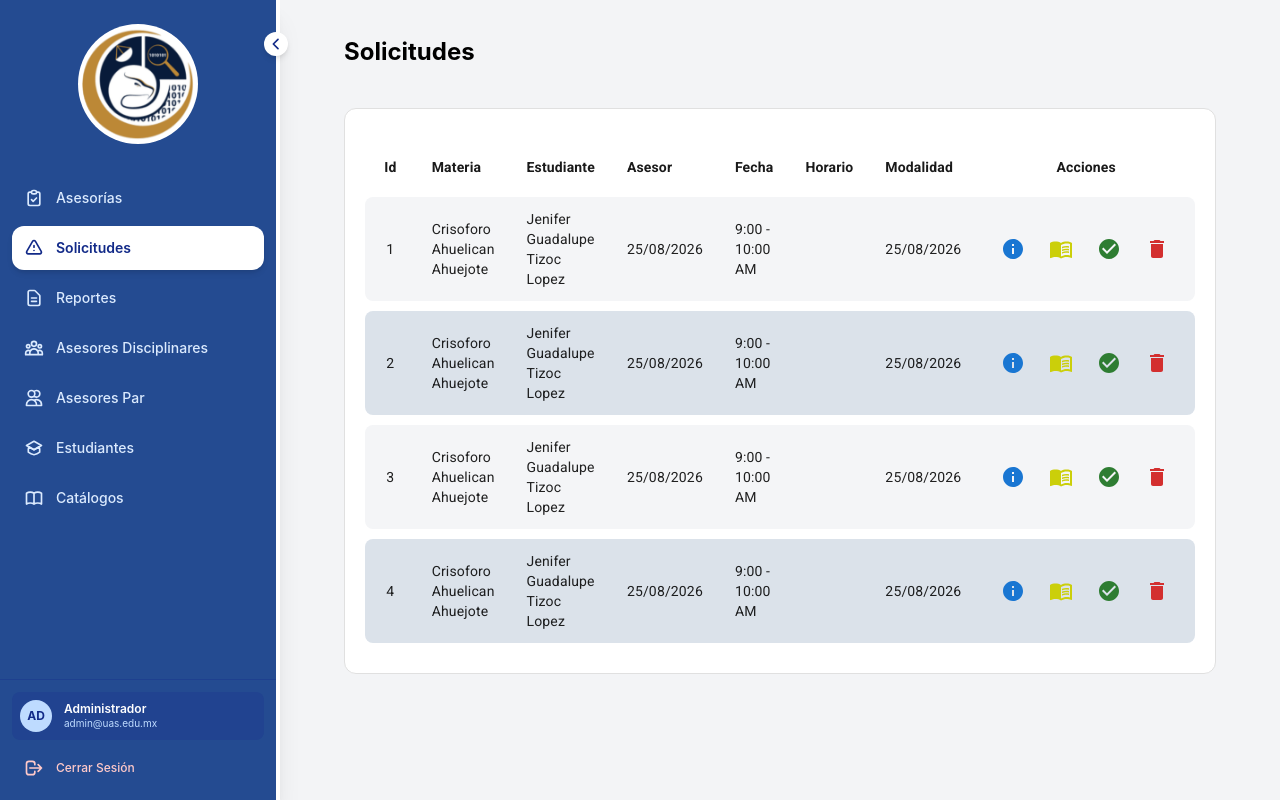
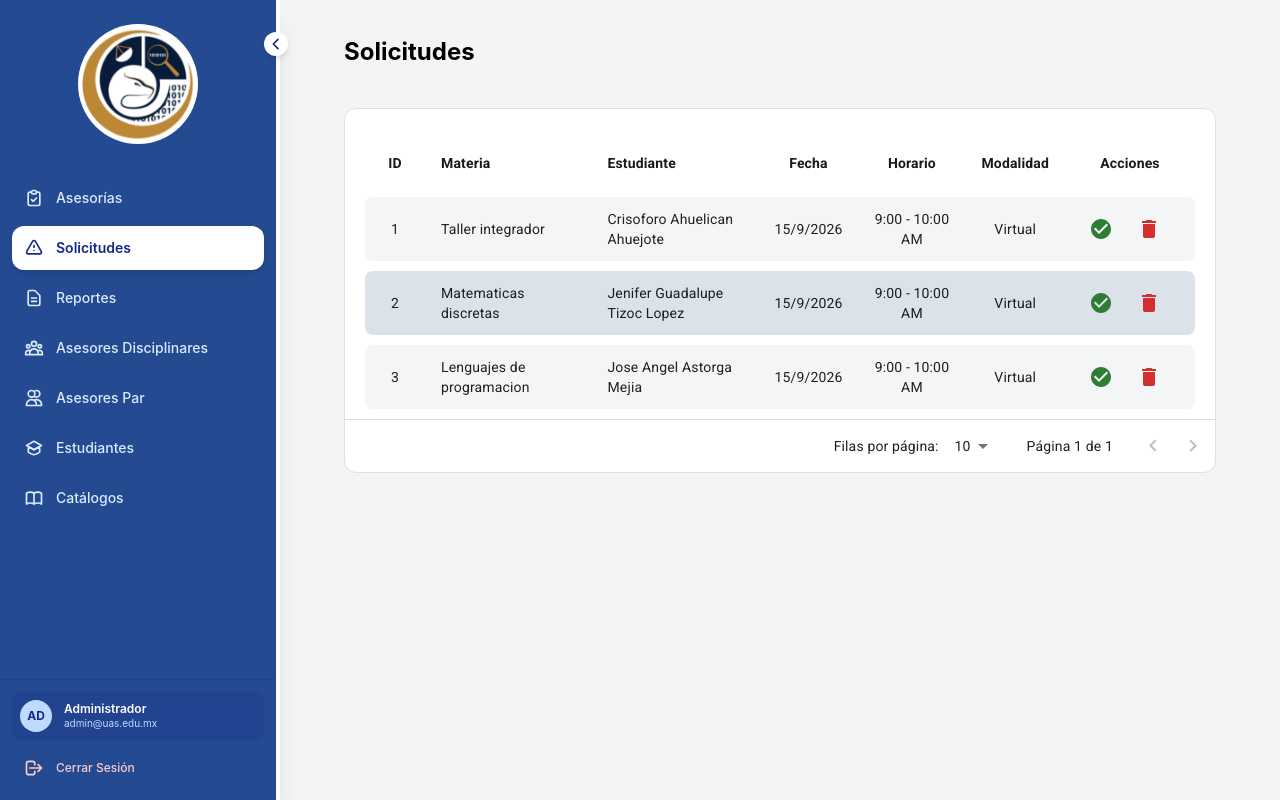
Before and after one commit to Jose290204/Asesorias-FIC-web-new, a React (Vite) app: page /admin/solicitudes in a window 1280 px wide. Built offline with nearby package versions, Linux system fonts and the light colour scheme; a web font is replaced by a local one.

Commit message:
Se agrego tabla y fromato a la pagina de solicitudes

```diff
--- a/src/modules/tutorias/rolAdministrador/components/TablaAsesorias.jsx
+++ b/src/modules/tutorias/rolAdministrador/components/TablaAsesorias.jsx
@@ -148,7 +148,7 @@ export default function TablaAsesorias({ rows = [] }) {
                             <TableCell align='left'>Asesor</TableCell>
                             <TableCell align='center'>Inicio</TableCell>
                             <TableCell align='center'>Horario</TableCell>
-                            <TableCell sx={{ width: '220px' }} align='center'>Acciones</TableCell>
+                            <TableCell sx={{ width: '200px' }} align='center'>Acciones</TableCell>
                         </TableRow>
                     </TableHead>
 
@@ -180,7 +180,7 @@ export default function TablaAsesorias({ rows = [] }) {
                                         <TableCell align='center'>{row.inicio}</TableCell>
                                         <TableCell align='center'>{row.horario}</TableCell>
                                         <TableCell align='center'>
-                                            <Stack direction="row" spacing={1} justifyContent="center">
+                                            <Stack direction="row" spacing={0.2} justifyContent="center">
                                                 <Tooltip title="Información">
                                                     <IconButton color="primary" onClick={() => handleOpenInfo(row)}>
                                                         <InfoIcon />
--- a/src/modules/tutorias/rolAdministrador/components/TablaSolicitudes.jsx
+++ b/src/modules/tutorias/rolAdministrador/components/TablaSolicitudes.jsx
@@ -1,3 +1,4 @@
+import { useState } from 'react';
 import Table from '@mui/material/Table';
 import TableBody from '@mui/material/TableBody';
 import TableCell from '@mui/material/TableCell';
@@ -7,118 +8,218 @@ import TableRow from '@mui/material/TableRow';
 import Paper from '@mui/material/Paper';
 import Stack from '@mui/material/Stack';
 import IconButton from '@mui/material/IconButton';
-import Tooltip from '@mui/material/Tooltip';
-import InfoIcon from '@mui/icons-material/Info';
-import MenuBookIcon from '@mui/icons-material/MenuBook';
+import TablePagination from '@mui/material/TablePagination';
 import CheckCircleIcon from '@mui/icons-material/CheckCircle';
 import DeleteIcon from '@mui/icons-material/Delete';
+import Tooltip from '@mui/material/Tooltip';
 
-// Datos adaptados a la nueva estructura de la imagen
-const rows = [
-    { id: 1, materia: "Programacion orientada en objetos", estudiante: "Crisoforo Ahuelican Ahuejote", asesor: "Jenifer Guadalupe Tizoc Lopez", fecha: "25/08/2026", horario: "9:00 - 10:00 AM" },
-    { id: 2, materia: "Programacion orientada en objetos", estudiante: "Crisoforo Ahuelican Ahuejote", asesor: "Jenifer Guadalupe Tizoc Lopez", fecha: "25/08/2026", horario: "9:00 - 10:00 AM" },
-    { id: 3, materia: "Programacion orientada en objetos", estudiante: "Crisoforo Ahuelican Ahuejote", asesor: "Jenifer Guadalupe Tizoc Lopez", fecha: "25/08/2026", horario: "9:00 - 10:00 AM" },
-    { id: 4, materia: "Programacion orientada en objetos", estudiante: "Crisoforo Ahuelican Ahuejote", asesor: "Jenifer Guadalupe Tizoc Lopez", fecha: "25/08/2026", horario: "9:00 - 10:00 AM" },
-];
+import ToastNotification from '../../../../components/ui/ToastNotification';
+import {
+    ModalConfirmarAsesoria,
+    ModalEliminarAsesoria
+} from './ModalesAsesorias';
 
-export default function TablaSolicitudes() {
-    const handleInfo = (id) => console.log('Info id:', id);
-    const handleEditar = (id) => console.log('Editar id:', id);
-    const handleEliminar = (id) => console.log('Eliminar id:', id);
+export default function TablaSolicitudes({ rows = [] }) {
+    // Estados para Modales
+    const [selectedRow, setSelectedRow] = useState(null);
+    const [modalConfirmOpen, setModalConfirmOpen] = useState(false);
+    const [modalEliminarOpen, setModalEliminarOpen] = useState(false);
+
+    // Estado para el Toast Global
+    const [toast, setToast] = useState({
+        open: false,
+        message: '',
+        type: 'info'
+    });
+
+    // Estados para la Paginación
+    const [page, setPage] = useState(0);
+    const [rowsPerPage, setRowsPerPage] = useState(10);
+
+    // Handlers para Paginación
+    const handleChangePage = (event, newPage) => {
+        setPage(newPage);
+    };
+
+    const handleChangeRowsPerPage = (event) => {
+        setRowsPerPage(parseInt(event.target.value, 10));
+        setPage(0);
+    };
+
+    const showToast = (message, type = 'info') => {
+        setToast({ open: true, message, type });
+    };
+
+    const handleCloseToast = () => {
+        setToast((prev) => ({ ...prev, open: false }));
+    };
+
+    // Handlers para Abrir Modales
+    const handleOpenAprobar = (row) => {
+        setSelectedRow(row);
+        setModalConfirmOpen(true);
+    };
+
+    const handleOpenEliminar = (row) => {
+        setSelectedRow(row);
+        setModalEliminarOpen(true);
+    };
+
+    const handleConfirmAprobar = () => {
+        console.log('Solicitud aprobada:', selectedRow?.id);
+        setModalConfirmOpen(false);
+    };
+
+    const handleConfirmEliminar = () => {
+        console.log('Solicitud eliminada:', selectedRow?.id);
+        setModalEliminarOpen(false);
+    };
+
+    // Corte de filas visibles según la página actual
+    const visibleRows = rows.slice(
+        page * rowsPerPage,
+        page * rowsPerPage + rowsPerPage
+    );
 
     return (
-        <TableContainer
-            component={Paper}
+        <Paper
             variant="outlined"
             sx={{
-                p: 2.5,
+                width: '100%',
                 borderRadius: '12px',
                 borderColor: '#e0e0e0',
-                width: '100%',
-                margin: 'auto'
+                overflow: 'hidden'
+            }}
+        >
+            {/* Contenedor con altura máxima y scroll interno exclusivo */}
+            <TableContainer
+                sx={{
+                    px: 2.5,
+                    pt: 2.5,
+                    pb: 0,
+                    maxHeight: '500px',
+                    overflowY: 'auto'
                 }}
             >
                 <Table
+                    stickyHeader
                     sx={{
-
+                        minWidth: 500,
                         borderCollapse: 'separate',
                         borderSpacing: '0 10px'
                     }}
-                aria-label="tabla de usuarios"
                 >
                     <TableHead>
-                    <TableRow sx={{ '& th': { border: 0, fontWeight: 'bold', color: '#1a1a1a', pb: 1 } }}>
-                        <TableCell align="center" sx={{ width: '60px' }}>Id</TableCell>
-                        <TableCell align="left">Materia</TableCell>
-                        <TableCell align="left">Estudiante</TableCell>
-                        <TableCell align="left">Asesor</TableCell>
-                        <TableCell align="left">Fecha</TableCell>
-                        <TableCell align="left">Horario</TableCell>
-                        <TableCell align="left">Modalidad</TableCell>
-                        <TableCell sx={{ width: '220px' }} align='center'>Acciones</TableCell>
+                        <TableRow
+                            sx={{
+                                '& th': {
+                                    border: 0,
+                                    fontWeight: 'bold',
+                                    color: '#1a1a1a',
+                                    pb: 1,
+                                    backgroundColor: '#ffffff',
+                                    py: 1.5
+                                }
+                            }}
+                        >
+                            <TableCell sx={{ width: '60px' }} align='center'>ID</TableCell>
+                            <TableCell align='left'>Materia</TableCell>
+                            <TableCell align='left'>Estudiante</TableCell>
+                            <TableCell align='center'>Fecha</TableCell>
+                            <TableCell align='center'>Horario</TableCell>
+                            <TableCell align='center'>Modalidad</TableCell>
+                            <TableCell sx={{ width: '130px' }} align='center'>Acciones</TableCell>
                         </TableRow>
                     </TableHead>
 
                     <TableBody>
-                    {rows.map((row, index) => {
-                        const isEven = index % 2 === 0;
-                        const backgroundColor = isEven ? '#f4f5f7' : '#dbe2ea';
-
-                        return (
+                        {visibleRows.length === 0 ? (
+                            <TableRow>
+                                <TableCell colSpan={7} align="center" sx={{ py: 3, color: '#666' }}>
+                                    No se encontraron solicitudes
+                                </TableCell>
+                            </TableRow>
+                        ) : (
+                            visibleRows.map((row, index) => (
                                 <TableRow
                                     key={row.id}
                                     sx={{
-                                    backgroundColor: backgroundColor,
+                                        backgroundColor: index % 2 === 0 ? '#f4f5f7' : '#dbe2ea',
                                         '& td': { border: 0, py: 1.5 },
-                                    '& td:first-of-type': {
-                                        borderTopLeftRadius: '8px',
-                                        borderBottomLeftRadius: '8px'
-                                    },
-                                    '& td:last-child': {
-                                        borderTopRightRadius: '8px',
-                                        borderBottomRightRadius: '8px'
-                                    },
+                                        '& td:first-of-type': { borderTopLeftRadius: '8px', borderBottomLeftRadius: '8px' },
+                                        '& td:last-child': { borderTopRightRadius: '8px', borderBottomRightRadius: '8px' },
                                     }}
                                 >
-                                <TableCell align="center">{row.id}</TableCell>
-                                <TableCell align="left">{row.estudiante}</TableCell>
-                                <TableCell align="left">{row.asesor}</TableCell>
-                                <TableCell align="left">{row.fecha}</TableCell>
-                                <TableCell align="left">{row.horario}</TableCell>
-                                <TableCell align="left">{row.modalidad}</TableCell>
-                                <TableCell align="left">{row.fecha}</TableCell>
+                                    <TableCell align='center'>{row.id}</TableCell>
+                                    <TableCell align='left'>{row.materia}</TableCell>
+                                    <TableCell align='left'>{row.estudiante}</TableCell>
+                                    <TableCell align='center'>{row.fecha}</TableCell>
+                                    <TableCell align='center'>{row.horario}</TableCell>
+                                    <TableCell align='center'>{row.modalidad}</TableCell>
                                     <TableCell align='center'>
                                         <Stack direction="row" spacing={1} justifyContent="center">
-                                        <Tooltip title="Información">
-                                            <IconButton color="primary" onClick={() => handleInfo(row.id)}>
-                                                <InfoIcon />
-                                            </IconButton>
-                                        </Tooltip>
-
-                                        <Tooltip title="Material adicional">
-                                            <IconButton sx={{ color: '#cbcf0a' }} onClick={() => handleInfo(row.id)}>
-                                                <MenuBookIcon />
-                                            </IconButton>
-                                        </Tooltip>
-
-                                        <Tooltip title="Aprobar asesoría">
-                                            <IconButton color="success" onClick={() => handleAprobar(row.id)}>
+                                            <Tooltip title="Aprobar solicitud">
+                                                <IconButton color="success" onClick={() => handleOpenAprobar(row)}>
                                                     <CheckCircleIcon />
                                                 </IconButton>
                                             </Tooltip>
 
                                             <Tooltip title="Eliminar">
-                                            <IconButton color="error" onClick={() => handleEliminar(row.id)}>
+                                                <IconButton color="error" onClick={() => handleOpenEliminar(row)}>
                                                     <DeleteIcon />
                                                 </IconButton>
                                             </Tooltip>
                                         </Stack>
                                     </TableCell>
                                 </TableRow>
-                        );
-                    })}
+                            ))
+                        )}
                     </TableBody>
                 </Table>
             </TableContainer>
+
+            {/* Paginación */}
+            <TablePagination
+                rowsPerPageOptions={[5, 10, 25]}
+                component="div"
+                count={rows.length}
+                rowsPerPage={rowsPerPage}
+                page={page}
+                onPageChange={handleChangePage}
+                onRowsPerPageChange={handleChangeRowsPerPage}
+                labelRowsPerPage="Filas por página:"
+                labelDisplayedRows={({ page, count }) => {
+                    const totalPages = Math.ceil(count / rowsPerPage) || 1;
+                    return `Página ${page + 1} de ${totalPages}`;
+                }}
+                sx={{
+                    borderTop: '1px solid #e0e0e0',
+                    px: 2
+                }}
+            />
+
+            {/* Modales */}
+            <ModalConfirmarAsesoria
+                open={modalConfirmOpen}
+                onClose={() => setModalConfirmOpen(false)}
+                onConfirm={handleConfirmAprobar}
+                showToast={showToast}
+            />
+
+            <ModalEliminarAsesoria
+                open={modalEliminarOpen}
+                onClose={() => setModalEliminarOpen(false)}
+                onConfirm={handleConfirmEliminar}
+                showToast={showToast}
+            />
+
+            {/* Toast Global */}
+            <ToastNotification
+                open={toast.open}
+                onClose={handleCloseToast}
+                message={toast.message}
+                type={toast.type}
+            />
+        </Paper>
     );
 }
--- /dev/null
+++ b/src/modules/tutorias/rolAdministrador/services/solicitudesService.js
@@ -0,0 +1,49 @@
+const mockResponseAPI = {
+    success: true,
+    data: [
+        {
+            id_solicitud: 1,
+            materia: "Taller integrador",
+            estudiante: "Crisoforo Ahuelican Ahuejote",
+            fecha: "2026-09-15T00:00:00.000Z",
+            horario: "9:00 - 10:00 AM",
+            modalidad: "Virtual"
+        },
+        {
+            id_solicitud: 2,
+            materia: "Matematicas discretas",
+            estudiante: "Jenifer Guadalupe Tizoc Lopez",
+            fecha: "2026-09-15T00:00:00.000Z",
+            horario: "9:00 - 10:00 AM",
+            modalidad: "Virtual"
+        },
+        {
+            id_solicitud: 3,
+            materia: "Lenguajes de programacion",
+            estudiante: "Jose Angel Astorga Mejia",
+            fecha: "2026-09-15T00:00:00.000Z",
+            horario: "9:00 - 10:00 AM",
+            modalidad: "Virtual"
+        }
+    ]
+};
+
+export const getSolicitudes = async () => {
+    return new Promise((resolve) => {
+        setTimeout(() => {
+            const filasAdaptadas = mockResponseAPI.data.map((item) => ({
+                id: item.id_solicitud,
+                materia: item.materia,
+                estudiante: item.estudiante,
+                fecha: item.fecha
+                    ? new Date(item.fecha).toLocaleDateString("es-MX", { timeZone: "UTC" }) // Corregido: item.fecha_inicio -> item.fecha
+                    : "Fecha no asignada",
+                horario: item.horario,
+                modalidad: item.modalidad,
+                raw: item
+            }));
+
+            resolve(filasAdaptadas);
+        }, 300);
+    });
+};
--- a/src/modules/tutorias/rolAdministrador/views/Solicitudes.jsx
+++ b/src/modules/tutorias/rolAdministrador/views/Solicitudes.jsx
@@ -1,25 +1,37 @@
+import { useEffect, useState } from "react";
 import TablaSolicitudes from "../components/TablaSolicitudes";
-
-const initialRows = [
-    { id: 1, materia: "Taller integrador", estudiante: "Leslie Mayram Barrera Rodriguez", asesor: "Jenifer Guadalupe Tizoc Lopez", inicio: "25/08/2026", horario: "9:00 - 10:00 AM" },
-    { id: 2, materia: "Matematicas discretas", estudiante: "Crisoforo Ahuelican", asesor: "Jose Angel Astorga Mejia", inicio: "25/08/2026", horario: "9:00 - 10:00 AM" },
-    { id: 3, materia: "Lenguajes de programacion", estudiante: "Luis Fernando Velazquez", asesor: "Jenifer Guadalupe Tizoc Lopez", inicio: "25/08/2026", horario: "9:00 - 10:00 AM" },
-    { id: 4, materia: "Sistemas distribuidos", estudiante: "Alexander Israel Barrera Herrera", asesor: "Jenifer Guadalupe Tizoc Lopez", inicio: "25/08/2026", horario: "9:00 - 10:00 AM" },
-];
+import { getSolicitudes } from "../services/solicitudesService"; // Ajusta la ruta a tu servicio
 
 export default function Solicitudes() {
+    const [rows, setRows] = useState([]);
+    const [loading, setLoading] = useState(true);
+
+    useEffect(() => {
+        const fetchSolicitudes = async () => {
+            try {
+                const data = await getSolicitudes();
+                setRows(data);
+            } catch (error) {
+                console.error("Error al cargar las solicitudes:", error);
+            } finally {
+                setLoading(false);
+            }
+        };
+
+        fetchSolicitudes();
+    }, []);
+
     return (
-
         <div className="mx-10 my-3 flex flex-col items-start justify-start gap-10">
-
             <div>
                 <p className="text-2xl font-bold">Solicitudes</p>
             </div>
 
-            <TablaSolicitudes></TablaSolicitudes>
-
+            {loading ? (
+                <p className="text-gray-500">Cargando solicitudes...</p>
+            ) : (
+                <TablaSolicitudes rows={rows} />
+            )}
         </div>
-
-
-    )
+    );
 }
```
Lines whose indentation alone changed are shown as unchanged.
